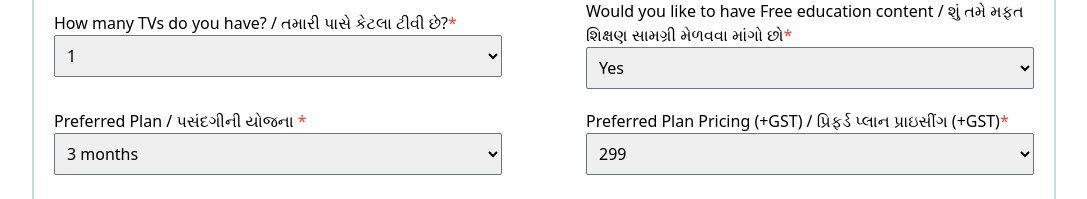
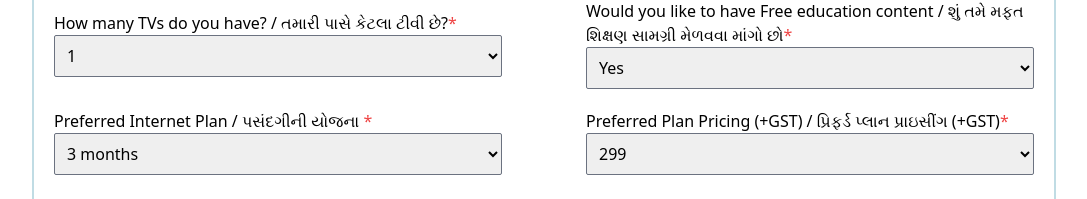
Before and after one commit to Karthik-Sarvan/form, a React (Create React App) app: page / in a window 1280 px wide. Shown: the part 2025-2224 px from the top of the page, without its empty margins (96-1183 px from the left). Built offline with nearby package versions, Linux system fonts and the light colour scheme.

Commit message:
added widowed in  marital status

```diff
--- a/src/App.js
+++ b/src/App.js
@@ -767,6 +767,7 @@ function App() {
               <option value="Married">Married</option>
               <option value="Unmarried">Un-Married</option>
               <option value="Divorced">Divorced</option>
+              <option value="Widowed">Widowed</option>
             </select>
           </div>
           {!showLastName && (
@@ -1521,7 +1522,7 @@ function App() {
 
           <div className="flex flex-col ">
             <label className="">
-              Preferred Plan / પસંદગીની યોજના{" "}
+              Preferred Internet Plan / પસંદગીની યોજના{" "}
               <span className="text-red-500">*</span>
             </label>
             <select
```
